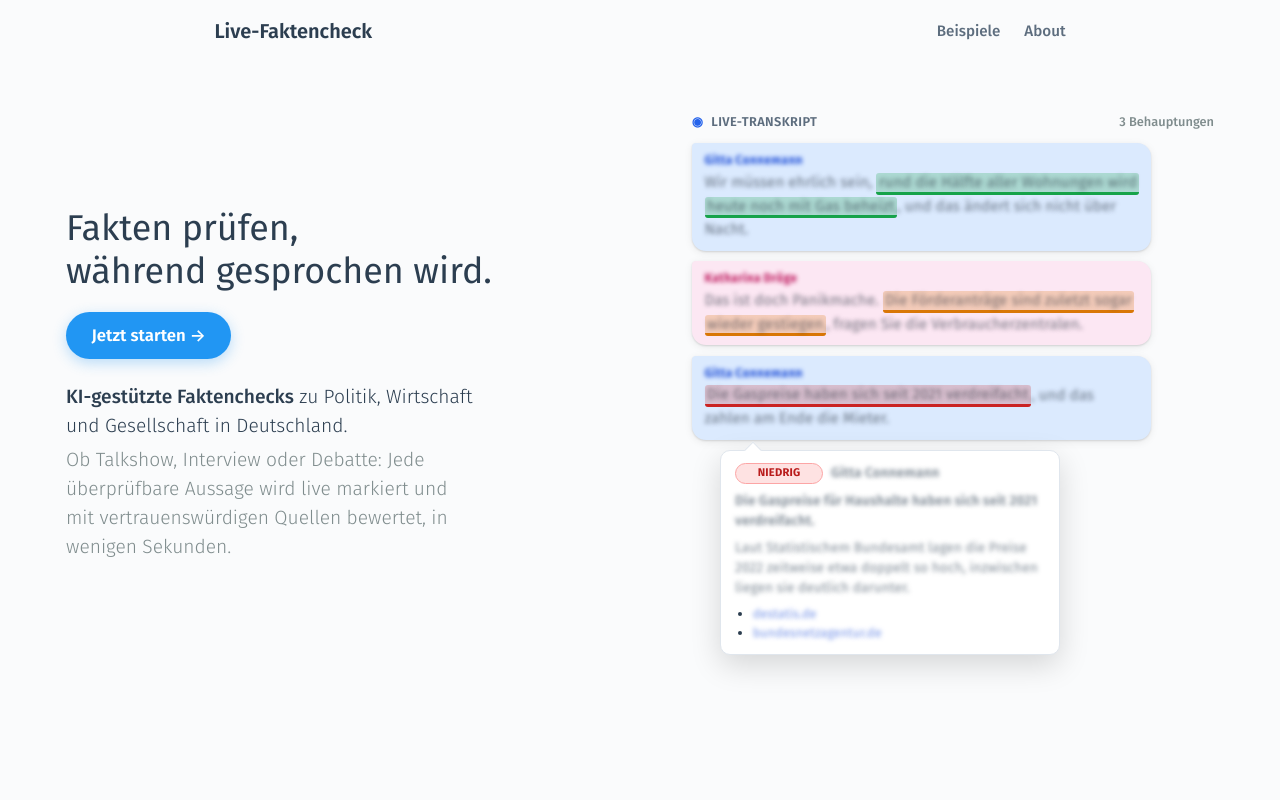
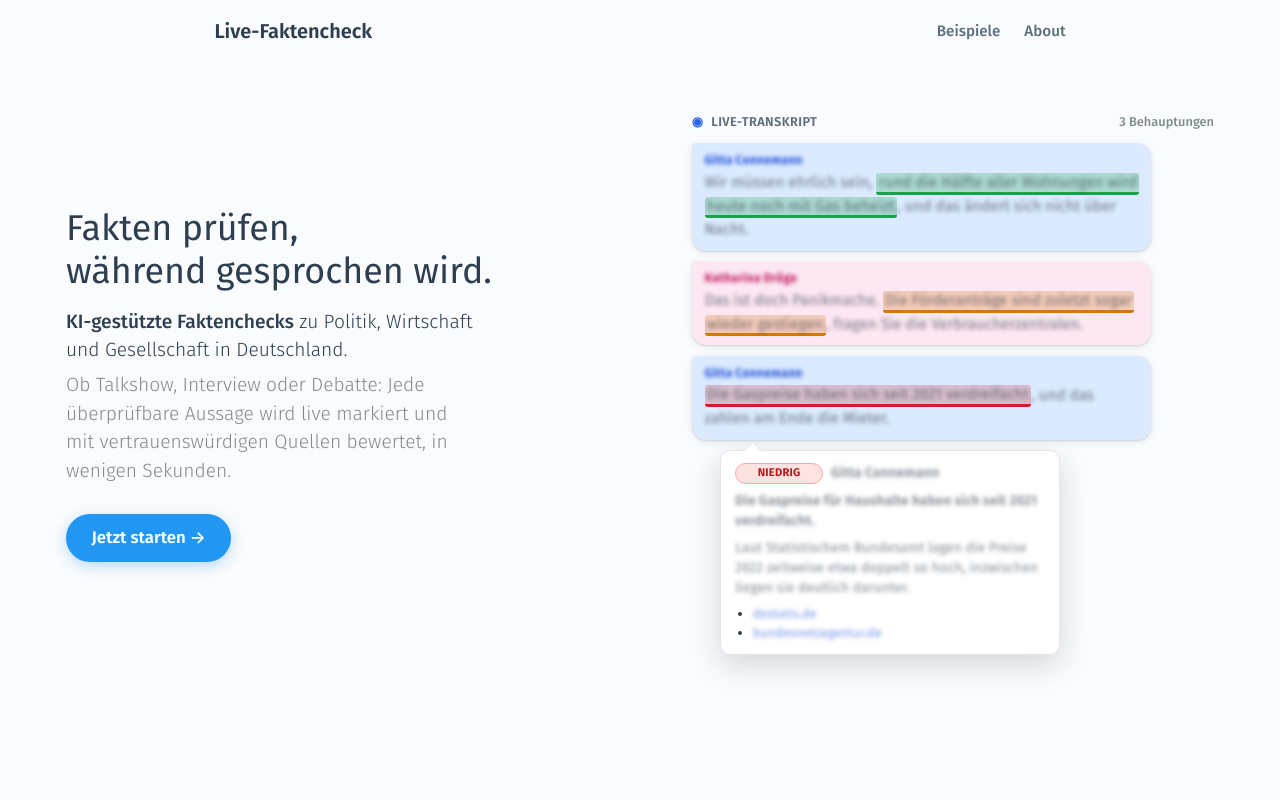
Before and after one commit to mertensu/live_faktencheck, a React (Vite) app in the folder frontend/: page / in a window 1280 px wide. Shown: the top 800 px of the page. Built offline with nearby package versions, Linux system fonts and the light colour scheme; no server answers.

Commit message:
Landing page: start button below the lead text

```diff
--- a/frontend/src/App.css
+++ b/frontend/src/App.css
@@ -2154,14 +2154,14 @@
 .landing-lead .landing-lead-muted { color: var(--text-muted); }
 .landing-cta {
   cursor: pointer; font: inherit; font-size: 1.05rem; font-weight: 600; color: #fff;
-  background: var(--accent-active); border: none; border-radius: 999px; padding: 0.7rem 1.6rem; margin: 0.25rem 0 0.5rem;
+  background: var(--accent-active); border: none; border-radius: 999px; padding: 0.7rem 1.6rem; margin: 0.75rem 0 0;
   box-shadow: 0 4px 14px rgba(33, 150, 243, 0.3); transition: background var(--transition-normal), transform var(--transition-normal);
 }
 .landing-cta span { display: inline-block; transition: transform var(--transition-normal); }
 .landing-cta:hover { background: #1976D2; }
 .landing-cta:hover span { transform: translateX(3px); }
 .landing-cta:focus-visible { outline: none; box-shadow: var(--focus-ring), 0 4px 14px rgba(33, 150, 243, 0.3); }
-.landing-code { width: 100%; max-width: 420px; margin: -0.25rem 0 0.5rem; }
+.landing-code { width: 100%; max-width: 420px; }
 .landing-code-label { margin: 0 0 0.4rem; font-size: 0.9rem; color: var(--text-secondary); }
 .landing .access-unlock { margin: 0; }
 
--- a/frontend/src/pages/HomePage.jsx
+++ b/frontend/src/pages/HomePage.jsx
@@ -27,6 +27,13 @@ export function HomePage() {
       <section className="landing-hero">
         <div className="landing-copy">
           <h1 className="landing-title">Fakten prüfen,<br /> <span className="landing-title-line">während gesprochen wird.</span></h1>
+          <div className="landing-lead">
+            <p><strong>KI-gestützte Faktenchecks</strong> zu Politik, Wirtschaft und Gesellschaft in Deutschland.</p>
+            <p className="landing-lead-muted">
+              Ob Talkshow, Interview oder Debatte: Jede überprüfbare Aussage wird live markiert und mit
+              vertrauenswürdigen Quellen bewertet, in wenigen Sekunden.
+            </p>
+          </div>
           <button type="button" className="landing-cta" onClick={start} aria-expanded={askCode}>
             Jetzt starten <span aria-hidden="true">→</span>
           </button>
@@ -36,13 +43,6 @@ export function HomePage() {
               <AccessUnlock ref={unlockRef} unlocked={false} onUnlock={handleUnlock} />
             </div>
           )}
-          <div className="landing-lead">
-            <p><strong>KI-gestützte Faktenchecks</strong> zu Politik, Wirtschaft und Gesellschaft in Deutschland.</p>
-            <p className="landing-lead-muted">
-              Ob Talkshow, Interview oder Debatte: Jede überprüfbare Aussage wird live markiert und mit
-              vertrauenswürdigen Quellen bewertet, in wenigen Sekunden.
-            </p>
-          </div>
         </div>
         <LandingIllustration />
       </section>
```
